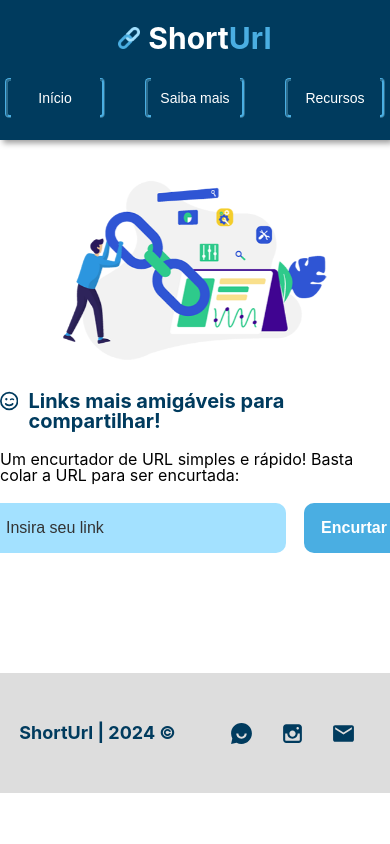
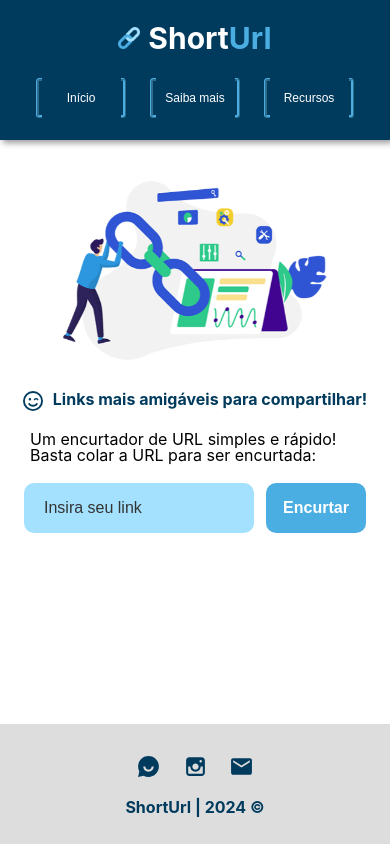
Before and after one commit to leticiagouvea/shorturl-front, a React (Create React App) app: page / in a window 390 px wide. Built offline with nearby package versions, Linux system fonts and the light colour scheme.

Commit message:
style: responsiveness adjustments

```diff
--- a/src/App.js
+++ b/src/App.js
@@ -1,4 +1,5 @@
 import { BrowserRouter, Routes, Route } from "react-router-dom";
+import styled from "styled-components";
 import GlobalStyle from "./assets/styles/GlobalStyle";
 import { Home } from "./pages/Home";
 import { Header } from "./components/Header";
@@ -7,18 +8,30 @@ import { Footer } from "./components/Footer";
 
 function App() {
   return (
-    <div className="App">
+    <PageContainer>
       <BrowserRouter>
         <GlobalStyle />
         <Header />
-        <Routes>
-          <Route path="/" element={<Home />} />
-          <Route path="/resources" element={<Resources />} />
-        </Routes>
+        <ContentWrapper>
+          <Routes>
+            <Route path="/" element={<Home />} />
+            <Route path="/resources" element={<Resources />} />
+          </Routes>
+        </ContentWrapper>
         <Footer />
       </BrowserRouter>
-    </div>
+    </PageContainer>
   );
 }
 
+const PageContainer = styled.div`
+  display: flex;
+  flex-direction: column;
+  min-height: 100vh;
+`;
+
+const ContentWrapper = styled.div`
+  flex: 1;
+`;
+
 export default App;
--- a/src/assets/styles/GlobalStyle.js
+++ b/src/assets/styles/GlobalStyle.js
@@ -28,8 +28,12 @@ footer, header, hgroup, menu, nav, section {
   display: block;
 }
 
-body {
+html, body {
+  height: 100%;
   margin: 0;
+  padding: 0;
+  display: flex;
+  flex-direction: column;
   font-family: -apple-system, BlinkMacSystemFont, 'Segoe UI', 'Roboto', 'Oxygen',
     'Ubuntu', 'Cantarell', 'Fira Sans', 'Droid Sans', 'Helvetica Neue',
     sans-serif;
--- a/src/components/Footer.js
+++ b/src/components/Footer.js
@@ -20,8 +20,6 @@ export function Footer() {
 const FooterArea = styled.div`
   width: 100%;
   height: 120px;
-  position: relative;
-  bottom: 0;
   background: linear-gradient(180deg, #dddddd 100%, ${colors.darkBlue} 100%);
   color: ${colors.darkBlue};
   font-size: 18px;
@@ -31,17 +29,27 @@ const FooterArea = styled.div`
   align-items: center;
 
   h1,
-  h2,
   .social-icons {
-    width: 180px;
-    display: flex;
-    justify-content: center;
+    width: 160px;
   }
 
   .social-icons {
+    display: flex;
     justify-content: space-evenly;
     font-size: 25px;
     color: ${colors.darkGreen};
     cursor: pointer;
   }
+
+  @media (max-width: 400px) {
+      flex-direction: column-reverse;
+      justify-content: center;
+      align-items: center;
+      text-align: center;
+      font-size: 16px;
+
+      .social-icons {
+        margin-bottom: 20px;
+      }
+    }
 `;
--- a/src/components/Header.js
+++ b/src/components/Header.js
@@ -28,13 +28,13 @@ export function Header() {
           <Link to="/">
             <button>Início</button>
           </Link>
-          <button onClick={handleLearnMoreClick}>Saiba mais</button>{" "}
+          <button onClick={handleLearnMoreClick}>Saiba mais</button>
           <Link to="/resources">
             <button>Recursos</button>
           </Link>
         </Menu>
       </HeaderArea>
-      {showLearnMore && <LearnMoreWindow onClose={handleCloseLearnMore} />}{" "}
+      {showLearnMore && <LearnMoreWindow onClose={handleCloseLearnMore} />}
     </>
   );
 }
@@ -83,7 +83,7 @@ const Menu = styled.div`
   align-items: center;
 
   button {
-    margin: 0px 20px 0px 20px;
+    margin: 0px 20px;
     width: 100px;
     position: relative;
     height: 40px;
@@ -94,7 +94,12 @@ const Menu = styled.div`
     transition: 1s;
     border-radius: 0.3em;
     font-size: 14px;
-    cursor: pointer;
+
+    @media (max-width: 600px) {
+      margin: 0px 12px;
+      width: 90px;
+      font-size: 12px;
+    }
   }
 
   button::after {
--- a/src/components/LinkInput.js
+++ b/src/components/LinkInput.js
@@ -117,9 +117,8 @@ export function LinkInput() {
 }
 
 const InputArea = styled.div`
-  max-width: 500px;
   margin: 0 auto;
-  margin-bottom: 100px;
+  margin-bottom: 50px;
   display: flex;
   flex-direction: column;
   align-items: center;
@@ -133,8 +132,7 @@ const InputArea = styled.div`
 
     input,
     textarea {
-      width: 40%;
-      min-width: 300px;
+      width: 300px;
       height: 50px;
       padding: 20px;
       border: 0px;
@@ -142,6 +140,11 @@ const InputArea = styled.div`
       background-color: ${colors.lightBlue};
       margin-right: 18px;
       font-size: 16px;
+
+      @media (max-width: 510px) {
+        width: 230px;
+        margin-right: 12px;
+      }
     }
 
     button {
@@ -158,7 +161,7 @@ const InputArea = styled.div`
 `;
 
 const ResultArea = styled.div`
-  width: 85%;
+  width: 415px;
   padding: 20px;
   border-radius: 10px;
   text-align: center;
@@ -177,6 +180,10 @@ const ResultArea = styled.div`
   a {
     color: ${colors.mediumBlue};
     font-weight: bold;
+  }
+
+  @media (max-width: 600px) {
+    width: 90%;
   }
 `;
 
--- a/src/pages/Home.js
+++ b/src/pages/Home.js
@@ -6,8 +6,8 @@ import { colors } from "../assets/styles/constants";
 
 export function Home() {
   return (
-    <>
-      <HomeInfos>
+    <HomePage>
+      <Infos>
         <img
           src={Illustration}
           alt="Link Icon"
@@ -21,13 +21,22 @@ export function Home() {
           Um encurtador de URL simples e rápido! Basta colar a URL para ser
           encurtada:
         </h2>
-      </HomeInfos>
+      </Infos>
       <LinkInput />
-    </>
+    </HomePage>
   );
 }
 
-const HomeInfos = styled.div`
+const HomePage = styled.div`
+  margin: 0 auto;
+  width: 415px;
+
+  @media (max-width: 600px) {
+    width: 90%;
+  }
+`;
+
+const Infos = styled.div`
   margin: 150px 0px 0px 0px;
   display: flex;
   flex-direction: column;
@@ -47,12 +56,19 @@ const HomeInfos = styled.div`
 
     h1 {
       margin-left: 10px;
+
+      @media (max-width: 600px) {
+        font-size: 16px;
+      }
     }
   }
 
   h2 {
-    max-width: 415px;
     margin-bottom: 20px;
     color: black;
+
+    @media (max-width: 600px) {
+      max-width: 330px;
+    }
   }
 `;
--- a/src/pages/Resources.js
+++ b/src/pages/Resources.js
@@ -62,7 +62,7 @@ export function Resources() {
 }
 
 const ResourcesArea = styled.div`
-  margin: 180px 0px 80px 0px;
+  margin: 180px 0px 50px 0px;
   display: flex;
   flex-direction: column;
   align-items: center;
@@ -78,7 +78,7 @@ const ResourcesArea = styled.div`
 `;
 
 const SwiperWrapper = styled.div`
-  width: 100%;
+  width: 95%;
   max-width: 500px;
   margin: 0 auto;
   padding: 0 20px;
@@ -116,11 +116,21 @@ const SlideContent = styled.div`
     margin-bottom: 20px;
     color: ${colors.darkBlue};
     font-weight: 500;
+
+    @media (max-width: 600px) {
+      font-size: 18px;
+      margin-bottom: 10px;
+    }
   }
 
   p {
     font-size: 16px;
     width: 80%;
     line-height: 1.5;
+
+    @media (max-width: 600px) {
+      width: 90%;
+      font-size: 15px;
+    }
   }
 `;
```
